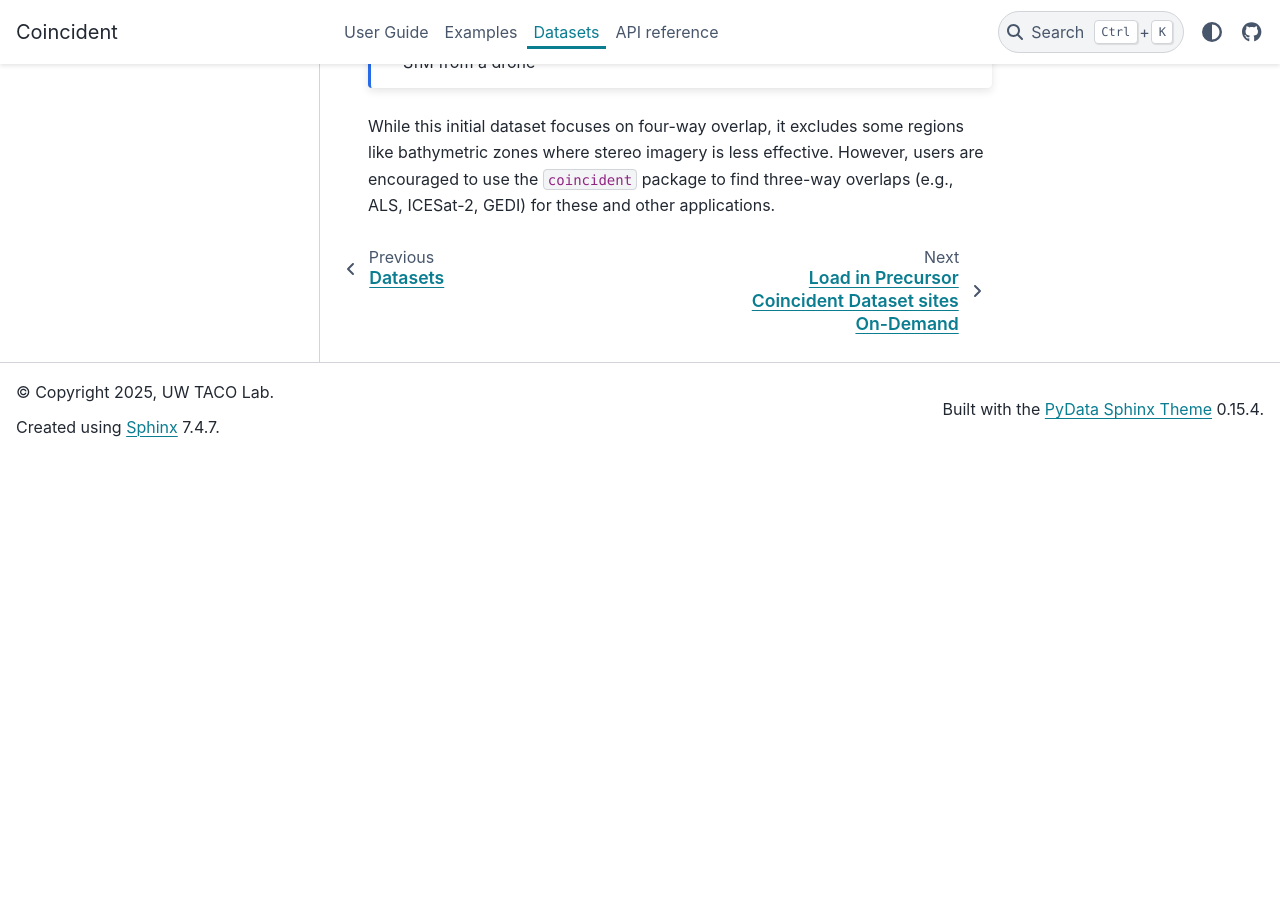
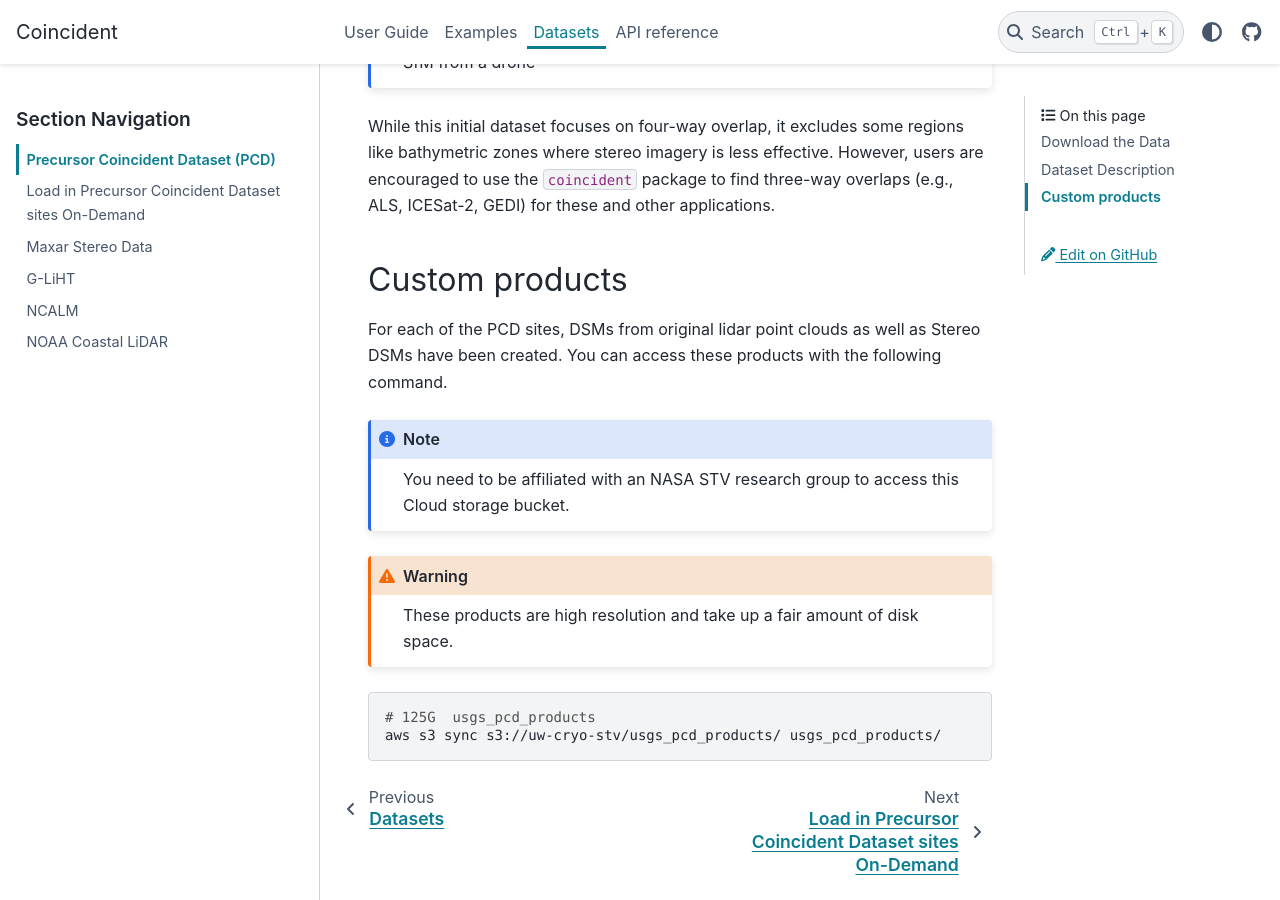
Before and after one commit to uw-cryo/coincident, a Sphinx documentation site: the page built from docs/datasets/pcd_background.md, in a window 1280 px wide and 900 px high, scrolled down 3580 px. Built offline with Sphinx 7.4.7 and the PyData theme 0.15.4, drawn with Linux system fonts in a browser that asks for light colours; before the commit the page ends 4036 px from its top, so only the background shows below that; some of the changed text lies outside the part shown.

Commit message:
docs on STV bucket, better error messages

````diff
--- a/docs/datasets/pcd_background.md
+++ b/docs/datasets/pcd_background.md
@@ -78,3 +78,22 @@ While this initial dataset focuses on four-way overlap, it excludes some regions
 like bathymetric zones where stereo imagery is less effective. However, users
 are encouraged to use the `coincident` package to find three-way overlaps (e.g.,
 ALS, ICESat-2, GEDI) for these and other applications.
+
+## Custom products
+
+For each of the PCD sites, DSMs from original lidar point clouds as well as
+Stereo DSMs have been created. You can access these products with the following
+command.
+
+```{note}
+You need to be affiliated with an NASA STV research group to access this Cloud storage bucket.
+```
+
+```{warning}
+These products are high resolution and take up a fair amount of disk space.
+```
+
+```bash
+# 125G	usgs_pcd_products
+aws s3 sync s3://uw-cryo-stv/usgs_pcd_products/ usgs_pcd_products/
+```
````
Also changed, not shown: 2 other files.
